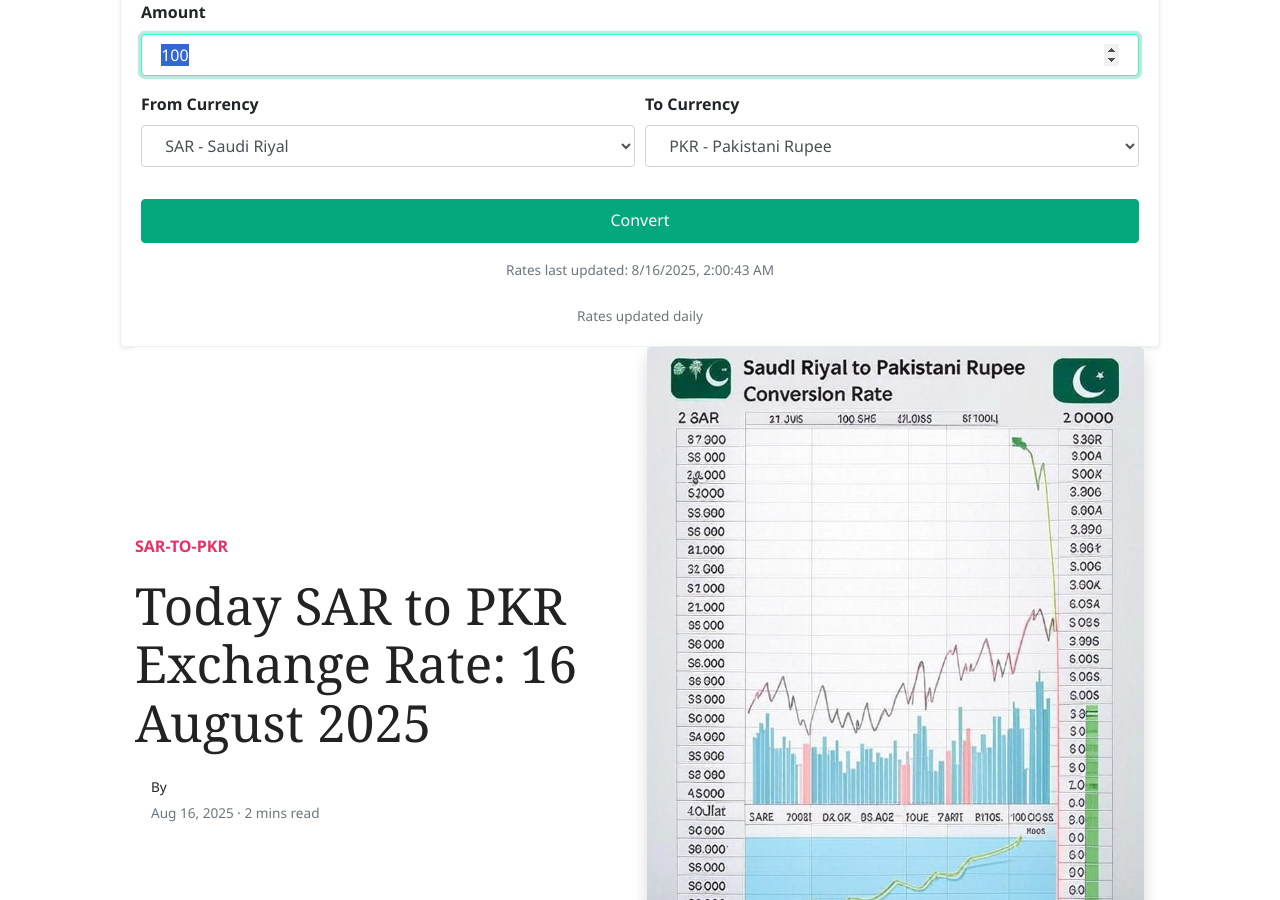
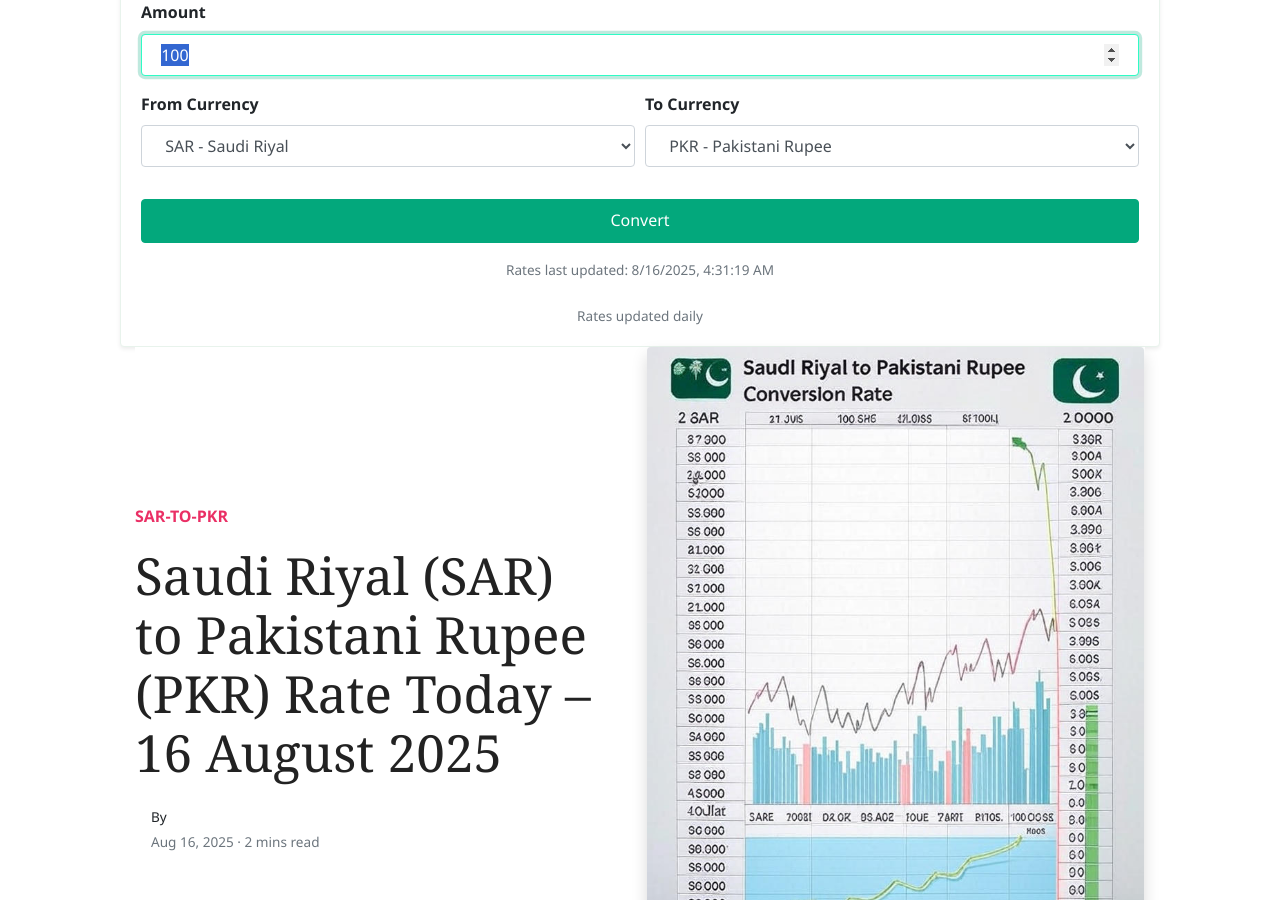
Before and after one commit to mlcom/mlcom.github.io, a Jekyll site: the page built from _posts/2025-08-16-today-saudi-riyal-to-pkr-exchange-rate-august-2025-prices-updated-sar-to-pkr.md, in a window 1280 px wide and 900 px high, scrolled down 242 px. Built offline with Jekyll 4.4.1, drawn with Linux system fonts in a browser that asks for light colours; nearby versions of some CDN libraries; comment, search, counter and statistics services are not loaded.

Commit message:
Automated: Update currency rates and generate daily posts

```diff
--- a/_data/rates.yml
+++ b/_data/rates.yml
@@ -1,4 +1,4 @@
-last_updated_utc: '2025-08-16T02:00:43.953903+00:00'
+last_updated_utc: '2025-08-16T04:31:19.088501+00:00'
 rates:
   AED: 3.6725
   AFN: 68.2164
--- a/_posts/2025-08-16-today-saudi-riyal-to-pkr-exchange-rate-august-2025-prices-updated-sar-to-pkr.md
+++ b/_posts/2025-08-16-today-saudi-riyal-to-pkr-exchange-rate-august-2025-prices-updated-sar-to-pkr.md
@@ -1,6 +1,6 @@
 ---
 layout: post
-title:  'Today SAR to PKR Exchange Rate: 16 August 2025'
+title:  'Saudi Riyal (SAR) to Pakistani Rupee (PKR) Rate Today – 16 August 2025'
 author: jane
 categories: [ sar-to-pkr ]
 image: assets/images/sar-to-pkr-rate-today.jpg
```
Also changed, not shown: _posts/2025-08-16-today-uae-dirham-to-pkr-exchange-rate-august-2025-prices-updated-aed-to-pkr.md (+1 -1 lines), _posts/2025-08-16-today-uk-pound-sterling-to-pkr-exchange-rate-august-2025-prices-updated-gbp-to-pkr.md (+1 -1 lines), _posts/2025-08-16-today-us-dollar-to-pkr-exchange-rate-august-2025-prices-updated-usd-to-pkr.md (+1 -1 lines).
